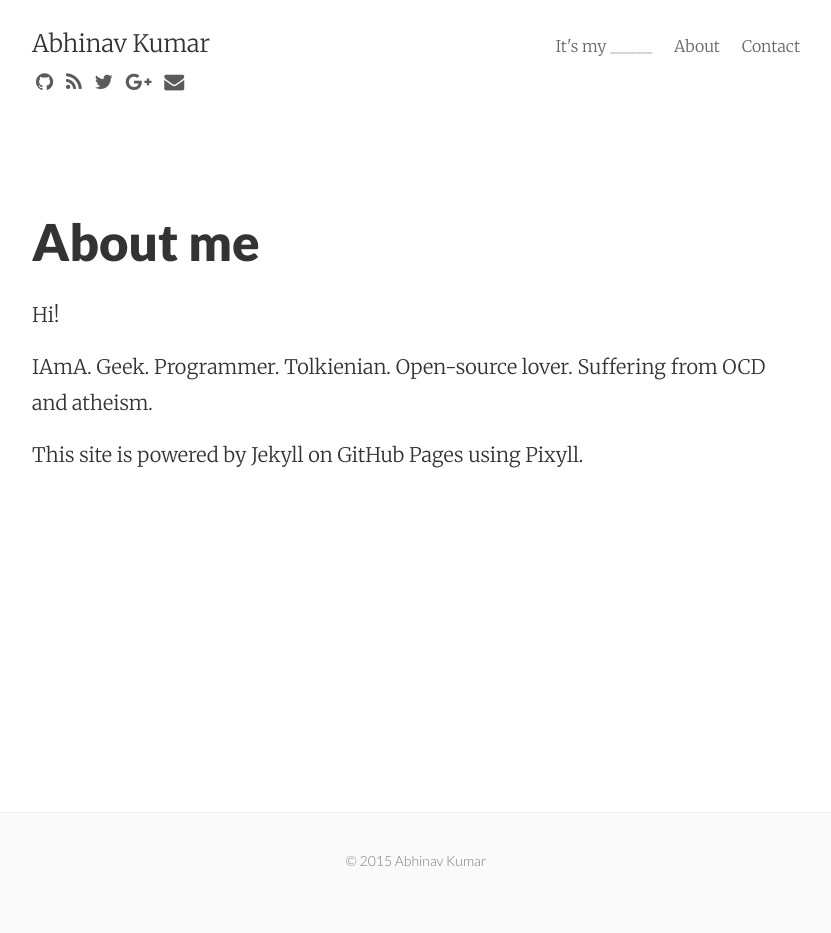
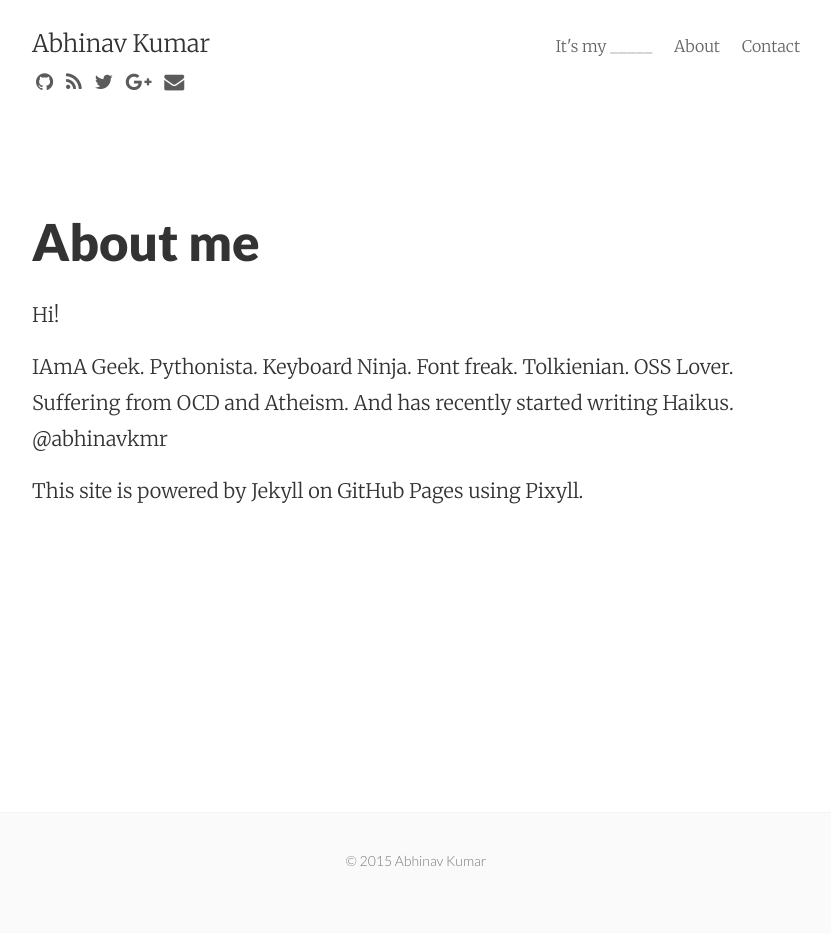
Before and after one commit to abhnvkmr/abhnvkmr.github.io, a Jekyll site: the page built from about.md, in a window 1280 px wide. Shown: the whole page, without its empty margins (224-1055 px from the left). Built offline with Jekyll 4.4.1, drawn with Linux system fonts in a browser that asks for light colours; nearby versions of some CDN libraries; Markdown is read by kramdown in place of the engine named in the settings.

Commit message:
Added Haiku in bio

```diff
--- a/about.md
+++ b/about.md
@@ -6,6 +6,6 @@
 
 Hi!
 
-IAmA. Geek. Programmer. Tolkienian. Open-source lover. Suffering from OCD and atheism.
+IAmA Geek. Pythonista. Keyboard Ninja. Font freak. Tolkienian. OSS Lover. Suffering from OCD and Atheism. And has recently started writing Haikus. @abhinavkmr
 
 This site is powered by Jekyll on GitHub Pages using Pixyll.
```
